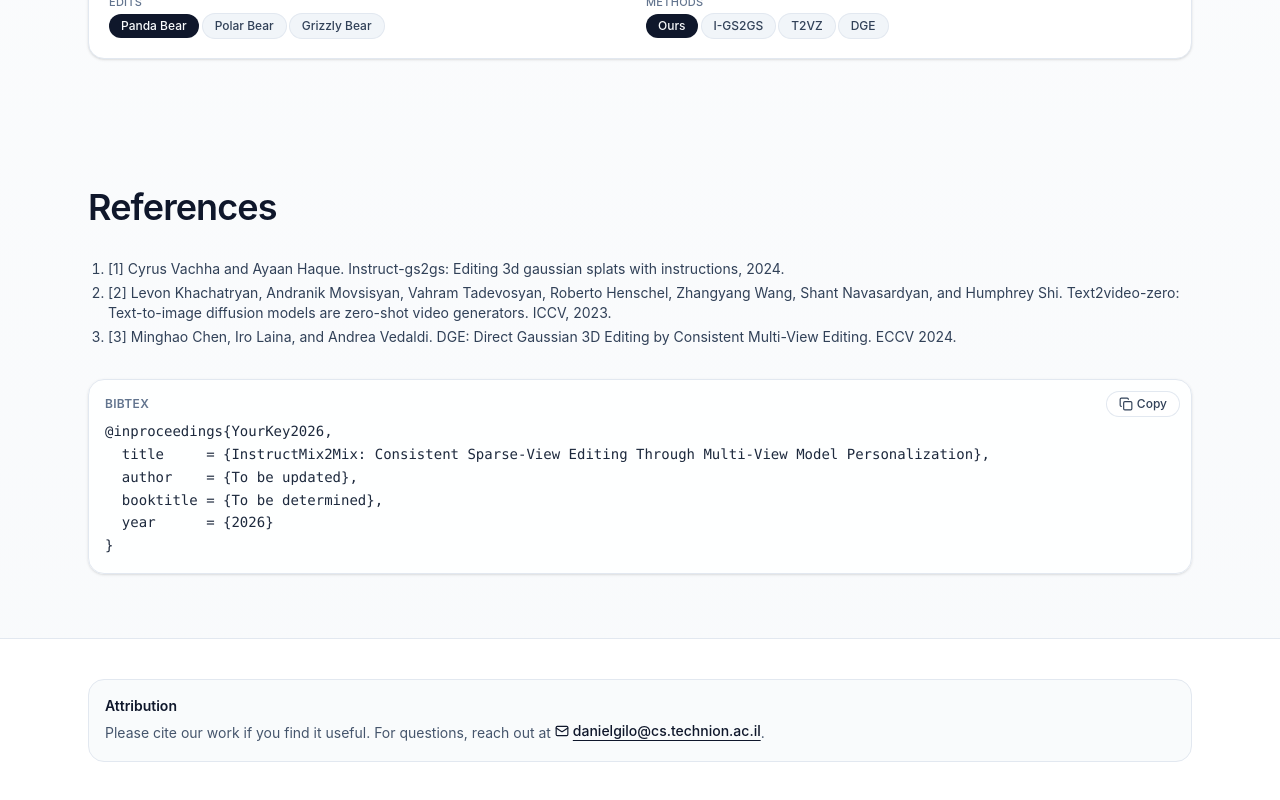
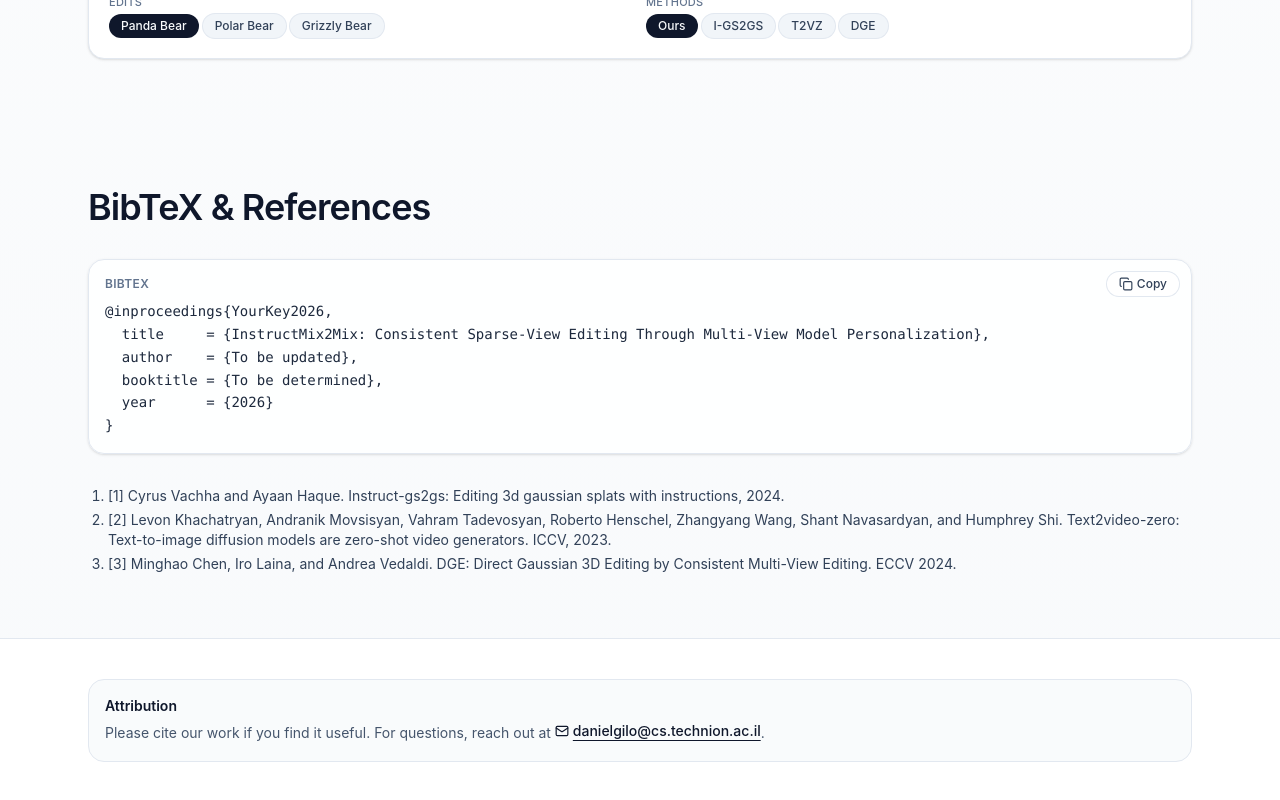
Before and after one commit to DanielGilo/instruct-mix2mix, a React (Vite) app: page / in a window 1280 px wide. Shown: the part 5393-6193 px from the top of the page. Built offline with nearby package versions, Linux system fonts and the light colour scheme.

Commit message:
switched references and bibtex

```diff
--- a/src/App.jsx
+++ b/src/App.jsx
@@ -754,8 +754,7 @@ export default function ProjectPage() {
         subtitle={
           <>
             Compare edits of <span className="font-semibold">I-Mix2Mix</span>{" "}
-            and popular baselines: Instruct-GS2GS (I-GS2GS) [1],
-            Text2Video-Zero (T2VZ) [2], Direct Gaussian Editing (DGE) [3].
+            and popular baselines: Instruct-GS2GS (I-GS2GS) [1], Text2Video-Zero (T2VZ) [2], Direct Gaussian Editing (DGE) [3].
             Matching{" "}
             <span className="font-semibold text-red-500">red</span> and{" "}
             <span className="font-semibold text-purple-500">purple</span>{" "}
@@ -771,17 +770,18 @@ export default function ProjectPage() {
         </div>
       </Section>
 
-      {/* References */}
-      <Section id="references" title="References">
-        <ol className="list-decimal space-y-1 pl-5 text-sm text-slate-700">
-          {REFERENCES.map((ref, idx) => (
-            <li key={idx}>{ref}</li>
-          ))}
-        </ol>
+      <Section id="references" title="BibTeX & References">
+        <CopyBox label="BibTeX" text={BIBTEX} />
+
         <div className="mt-8">
-          <CopyBox label="BibTeX" text={BIBTEX} />
+          <ol className="list-decimal space-y-1 pl-5 text-sm text-slate-700">
+            {REFERENCES.map((ref, idx) => (
+              <li key={idx}>{ref}</li>
+            ))}
+          </ol>
         </div>
       </Section>
+
 
       <Footer />
 
```
